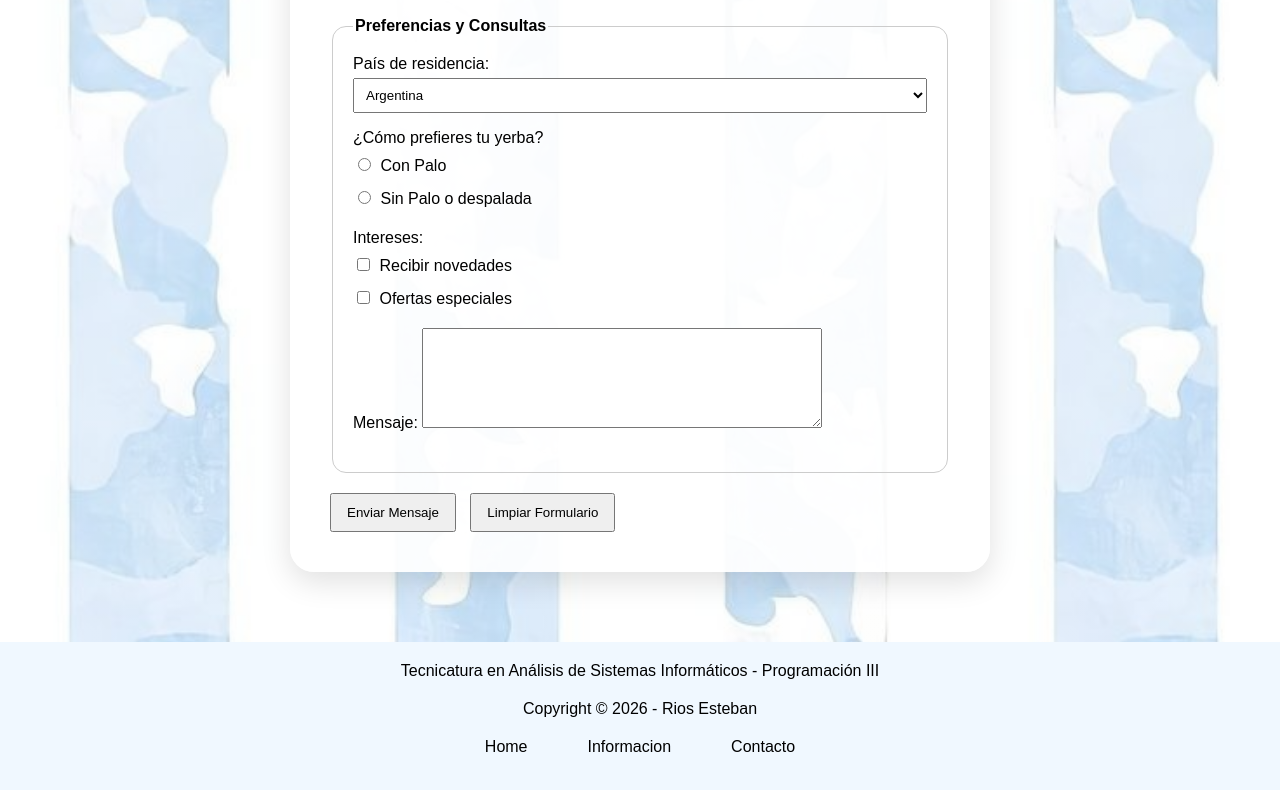
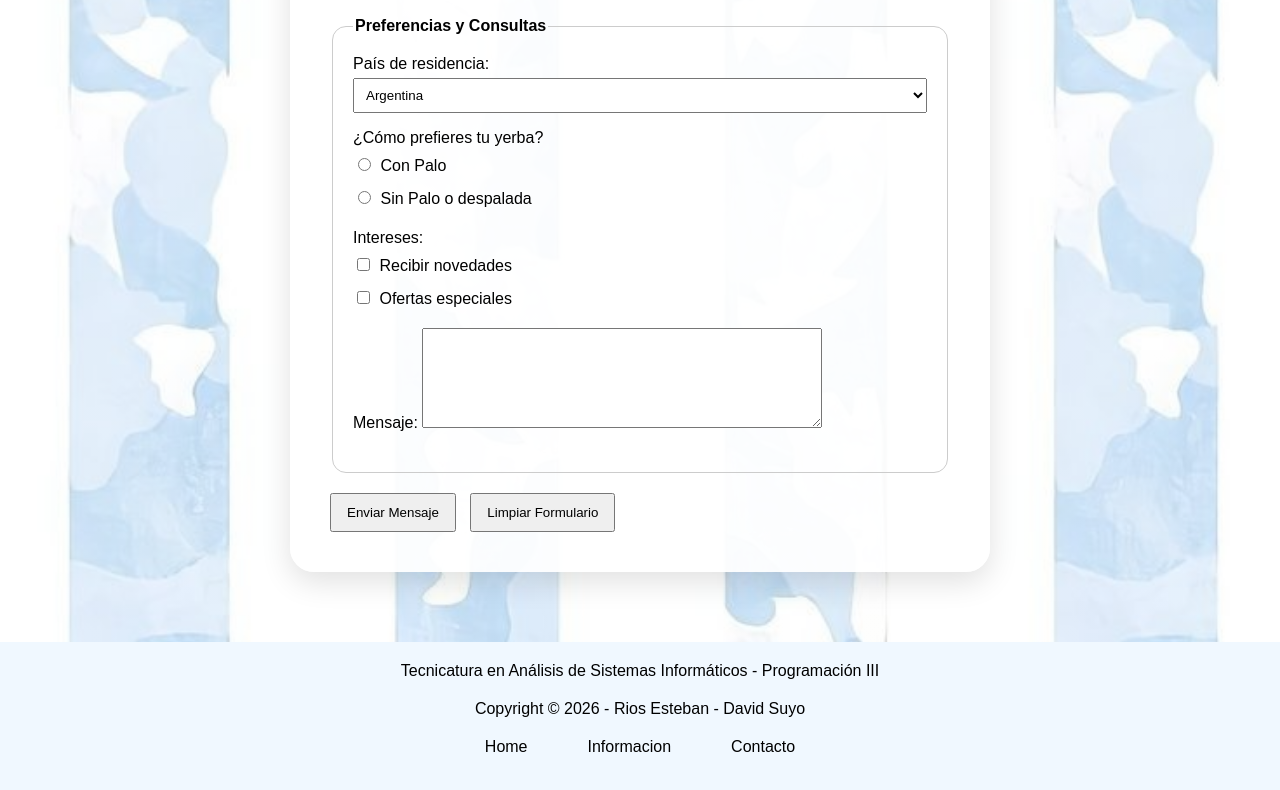
Before and after one commit to rejuanigg/tp_programacion, a plain HTML site: page contacto.html in a window 1280 px wide. Shown: the part 529-1319 px from the top of the page. Drawn offline with Linux system fonts and the light colour scheme.

Commit message:
feat: change footer names

```diff
--- a/contacto.html
+++ b/contacto.html
@@ -101,7 +101,7 @@
 
     <footer class="footer">
         <p class="footer__text">Tecnicatura en Análisis de Sistemas Informáticos - Programación III</p>
-        <p class="footer__text">Copyright &copy; 2026 - Rios Esteban</p>
+        <p class="footer__text">Copyright &copy; 2026 - Rios Esteban - David Suyo</p>
 
         <ul class="footer__menu">
             <li class="header__item"><a class="header__link" href="./index.html">Home</a></li>
```
Also changed, not shown: index.html (+1 -1 lines), info.html (+1 -1 lines).
